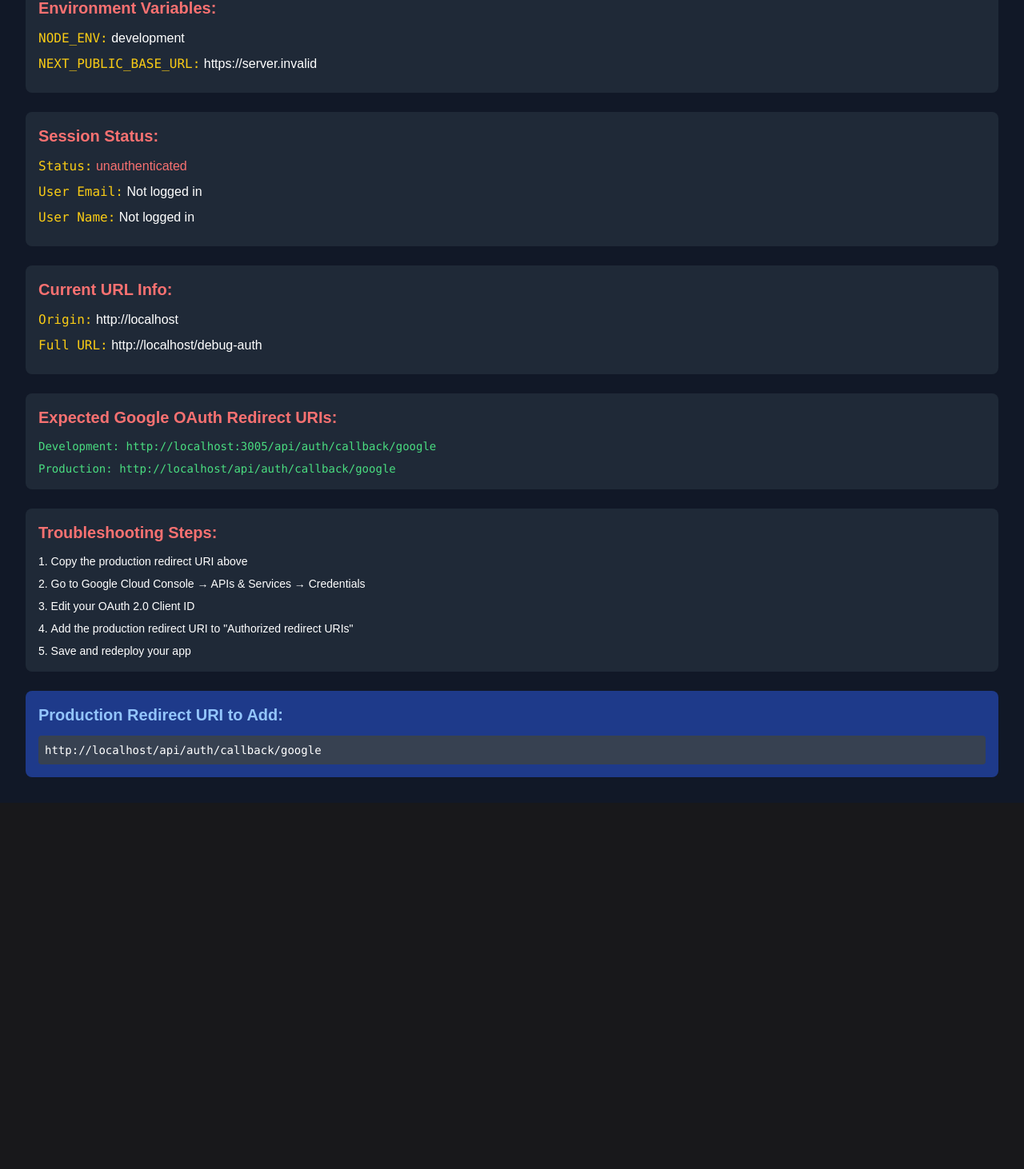
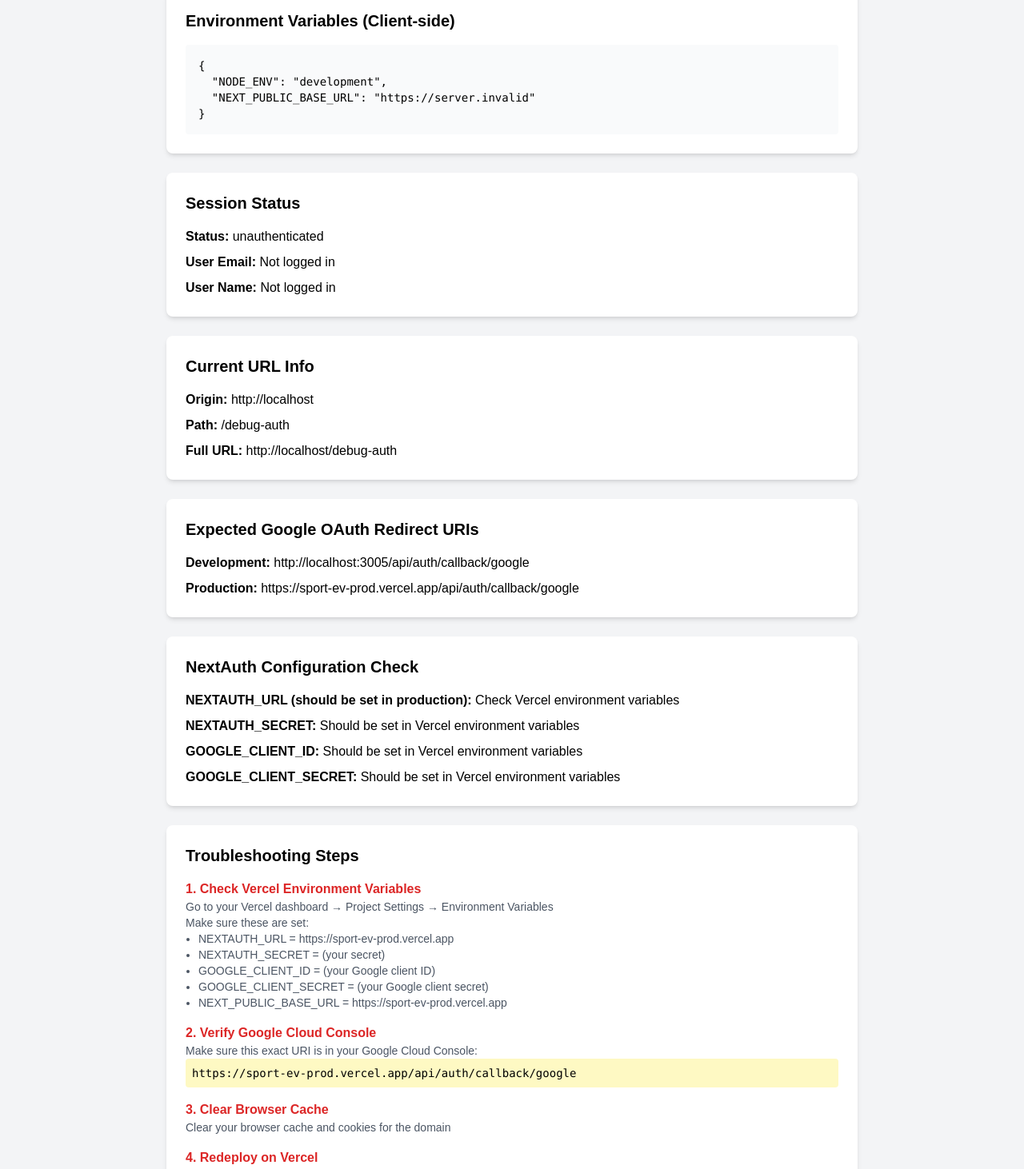
Before and after one commit to Diego-Dos-Santos/sport-ev-prod, a Next.js app: page /debug-auth in a window 1280 px wide. Shown: the part 112-1574 px from the top of the page at 80% size. Before the commit the page ends 1116 px from the top, so only its background shows below. Built offline with nearby package versions, Linux system fonts and the light colour scheme; no server answers.

Commit message:
Add detailed auth debugging and fix redirect URI configuration

```diff
--- /dev/null
+++ b/app/api/test-auth/route.ts
@@ -0,0 +1,18 @@
+import { NextRequest, NextResponse } from 'next/server';
+import { authOptions } from '@/lib/auth';
+
+export async function GET(request: NextRequest) {
+    const baseUrl = process.env.NEXTAUTH_URL || process.env.NEXT_PUBLIC_BASE_URL || 'http://localhost:3000';
+
+    return NextResponse.json({
+        environment: process.env.NODE_ENV,
+        baseUrl,
+        nextAuthUrl: process.env.NEXTAUTH_URL,
+        nextPublicBaseUrl: process.env.NEXT_PUBLIC_BASE_URL,
+        expectedRedirectUri: `${baseUrl}/api/auth/callback/google`,
+        googleClientId: process.env.GOOGLE_CLIENT_ID ? 'Set' : 'Not set',
+        googleClientSecret: process.env.GOOGLE_CLIENT_SECRET ? 'Set' : 'Not set',
+        nextAuthSecret: process.env.NEXTAUTH_SECRET ? 'Set' : 'Not set',
+        timestamp: new Date().toISOString()
+    });
+}
--- a/app/debug-auth/page.tsx
+++ b/app/debug-auth/page.tsx
@@ -3,61 +3,112 @@
 import { useSession } from 'next-auth/react';
 import { useEffect, useState } from 'react';
 
-export default function DebugAuth() {
+export default function DebugAuthPage() {
     const { data: session, status } = useSession();
-    const [currentUrl, setCurrentUrl] = useState('');
+    const [envInfo, setEnvInfo] = useState<any>({});
 
     useEffect(() => {
-        setCurrentUrl(window.location.origin);
+        // Get environment variables that are available on client side
+        setEnvInfo({
+            NODE_ENV: process.env.NODE_ENV,
+            NEXT_PUBLIC_BASE_URL: process.env.NEXT_PUBLIC_BASE_URL,
+            // Note: Server-side env vars won't be available here
+        });
     }, []);
 
+    const currentOrigin = typeof window !== 'undefined' ? window.location.origin : '';
+    const currentPath = typeof window !== 'undefined' ? window.location.pathname : '';
+    const fullUrl = typeof window !== 'undefined' ? window.location.href : '';
+
     return (
-        <div className="p-8 bg-gray-900 text-white min-h-screen">
-            <h1 className="text-3xl font-bold mb-6 text-red-500">Auth Debug Info</h1>
+        <div className="min-h-screen bg-gray-100 py-8">
+            <div className="max-w-4xl mx-auto px-4">
+                <h1 className="text-3xl font-bold text-gray-900 mb-8">Auth Debug Info</h1>
 
-            <div className="space-y-6">
-                <div className="bg-gray-800 p-4 rounded-lg">
-                    <h2 className="text-xl font-semibold mb-3 text-red-400">Environment Variables:</h2>
-                    <p className="mb-2"><span className="font-mono text-yellow-400">NODE_ENV:</span> {process.env.NODE_ENV}</p>
-                    <p className="mb-2"><span className="font-mono text-yellow-400">NEXT_PUBLIC_BASE_URL:</span> {process.env.NEXT_PUBLIC_BASE_URL || 'Not set'}</p>
-                </div>
-
-                <div className="bg-gray-800 p-4 rounded-lg">
-                    <h2 className="text-xl font-semibold mb-3 text-red-400">Session Status:</h2>
-                    <p className="mb-2"><span className="font-mono text-yellow-400">Status:</span> <span className={status === 'loading' ? 'text-yellow-400' : status === 'authenticated' ? 'text-green-400' : 'text-red-400'}>{status}</span></p>
-                    <p className="mb-2"><span className="font-mono text-yellow-400">User Email:</span> {session?.user?.email || 'Not logged in'}</p>
-                    <p className="mb-2"><span className="font-mono text-yellow-400">User Name:</span> {session?.user?.name || 'Not logged in'}</p>
-                </div>
-
-                <div className="bg-gray-800 p-4 rounded-lg">
-                    <h2 className="text-xl font-semibold mb-3 text-red-400">Current URL Info:</h2>
-                    <p className="mb-2"><span className="font-mono text-yellow-400">Origin:</span> {currentUrl}</p>
-                    <p className="mb-2"><span className="font-mono text-yellow-400">Full URL:</span> {typeof window !== 'undefined' ? window.location.href : 'Server side'}</p>
-                </div>
-
-                <div className="bg-gray-800 p-4 rounded-lg">
-                    <h2 className="text-xl font-semibold mb-3 text-red-400">Expected Google OAuth Redirect URIs:</h2>
-                    <div className="space-y-2">
-                        <p className="font-mono text-sm text-green-400">Development: http://localhost:3005/api/auth/callback/google</p>
-                        <p className="font-mono text-sm text-green-400">Production: {currentUrl}/api/auth/callback/google</p>
+                <div className="bg-white rounded-lg shadow-md p-6 mb-6">
+                    <h2 className="text-xl font-semibold mb-4">Environment Variables (Client-side)</h2>
+                    <div className="bg-gray-50 p-4 rounded">
+                        <pre className="text-sm overflow-x-auto">
+                            {JSON.stringify(envInfo, null, 2)}
+                        </pre>
                     </div>
                 </div>
 
-                <div className="bg-gray-800 p-4 rounded-lg">
-                    <h2 className="text-xl font-semibold mb-3 text-red-400">Troubleshooting Steps:</h2>
-                    <ol className="list-decimal list-inside space-y-2 text-sm">
-                        <li>Copy the production redirect URI above</li>
-                        <li>Go to Google Cloud Console → APIs &amp; Services → Credentials</li>
-                        <li>Edit your OAuth 2.0 Client ID</li>
-                        <li>Add the production redirect URI to &quot;Authorized redirect URIs&quot;</li>
-                        <li>Save and redeploy your app</li>
-                    </ol>
+                <div className="bg-white rounded-lg shadow-md p-6 mb-6">
+                    <h2 className="text-xl font-semibold mb-4">Session Status</h2>
+                    <div className="space-y-2">
+                        <p><strong>Status:</strong> {status}</p>
+                        <p><strong>User Email:</strong> {session?.user?.email || 'Not logged in'}</p>
+                        <p><strong>User Name:</strong> {session?.user?.name || 'Not logged in'}</p>
+                    </div>
                 </div>
 
-                <div className="bg-blue-900 p-4 rounded-lg">
-                    <h2 className="text-xl font-semibold mb-3 text-blue-300">Production Redirect URI to Add:</h2>
-                    <p className="font-mono text-sm bg-gray-700 p-2 rounded break-all">
-                        {currentUrl}/api/auth/callback/google
+                <div className="bg-white rounded-lg shadow-md p-6 mb-6">
+                    <h2 className="text-xl font-semibold mb-4">Current URL Info</h2>
+                    <div className="space-y-2">
+                        <p><strong>Origin:</strong> {currentOrigin}</p>
+                        <p><strong>Path:</strong> {currentPath}</p>
+                        <p><strong>Full URL:</strong> {fullUrl}</p>
+                    </div>
+                </div>
+
+                <div className="bg-white rounded-lg shadow-md p-6 mb-6">
+                    <h2 className="text-xl font-semibold mb-4">Expected Google OAuth Redirect URIs</h2>
+                    <div className="space-y-2">
+                        <p><strong>Development:</strong> http://localhost:3005/api/auth/callback/google</p>
+                        <p><strong>Production:</strong> https://sport-ev-prod.vercel.app/api/auth/callback/google</p>
+                    </div>
+                </div>
+
+                <div className="bg-white rounded-lg shadow-md p-6 mb-6">
+                    <h2 className="text-xl font-semibold mb-4">NextAuth Configuration Check</h2>
+                    <div className="space-y-2">
+                        <p><strong>NEXTAUTH_URL (should be set in production):</strong> Check Vercel environment variables</p>
+                        <p><strong>NEXTAUTH_SECRET:</strong> Should be set in Vercel environment variables</p>
+                        <p><strong>GOOGLE_CLIENT_ID:</strong> Should be set in Vercel environment variables</p>
+                        <p><strong>GOOGLE_CLIENT_SECRET:</strong> Should be set in Vercel environment variables</p>
+                    </div>
+                </div>
+
+                <div className="bg-white rounded-lg shadow-md p-6 mb-6">
+                    <h2 className="text-xl font-semibold mb-4">Troubleshooting Steps</h2>
+                    <div className="space-y-4">
+                        <div>
+                            <h3 className="font-semibold text-red-600">1. Check Vercel Environment Variables</h3>
+                            <p className="text-sm text-gray-600">Go to your Vercel dashboard → Project Settings → Environment Variables</p>
+                            <p className="text-sm text-gray-600">Make sure these are set:</p>
+                            <ul className="text-sm text-gray-600 ml-4 list-disc">
+                                <li>NEXTAUTH_URL = https://sport-ev-prod.vercel.app</li>
+                                <li>NEXTAUTH_SECRET = (your secret)</li>
+                                <li>GOOGLE_CLIENT_ID = (your Google client ID)</li>
+                                <li>GOOGLE_CLIENT_SECRET = (your Google client secret)</li>
+                                <li>NEXT_PUBLIC_BASE_URL = https://sport-ev-prod.vercel.app</li>
+                            </ul>
+                        </div>
+
+                        <div>
+                            <h3 className="font-semibold text-red-600">2. Verify Google Cloud Console</h3>
+                            <p className="text-sm text-gray-600">Make sure this exact URI is in your Google Cloud Console:</p>
+                            <p className="text-sm bg-yellow-100 p-2 rounded font-mono">https://sport-ev-prod.vercel.app/api/auth/callback/google</p>
+                        </div>
+
+                        <div>
+                            <h3 className="font-semibold text-red-600">3. Clear Browser Cache</h3>
+                            <p className="text-sm text-gray-600">Clear your browser cache and cookies for the domain</p>
+                        </div>
+
+                        <div>
+                            <h3 className="font-semibold text-red-600">4. Redeploy on Vercel</h3>
+                            <p className="text-sm text-gray-600">After updating environment variables, redeploy your app</p>
+                        </div>
+                    </div>
+                </div>
+
+                <div className="bg-yellow-50 border border-yellow-200 rounded-lg p-4">
+                    <h3 className="font-semibold text-yellow-800 mb-2">Most Common Issue:</h3>
+                    <p className="text-yellow-700 text-sm">
+                        The <strong>NEXTAUTH_URL</strong> environment variable is missing or incorrect in Vercel.
+                        This is required for NextAuth to generate the correct redirect URIs in production.
                     </p>
                 </div>
             </div>
--- a/lib/auth.ts
+++ b/lib/auth.ts
@@ -11,6 +11,14 @@
         GoogleProvider({
             clientId: process.env.GOOGLE_CLIENT_ID!,
             clientSecret: process.env.GOOGLE_CLIENT_SECRET!,
+            // Explicitly set the redirect URI for production
+            authorization: {
+                params: {
+                    prompt: "consent",
+                    access_type: "offline",
+                    response_type: "code"
+                }
+            }
         }),
         CredentialsProvider({
             name: 'credentials',
```
